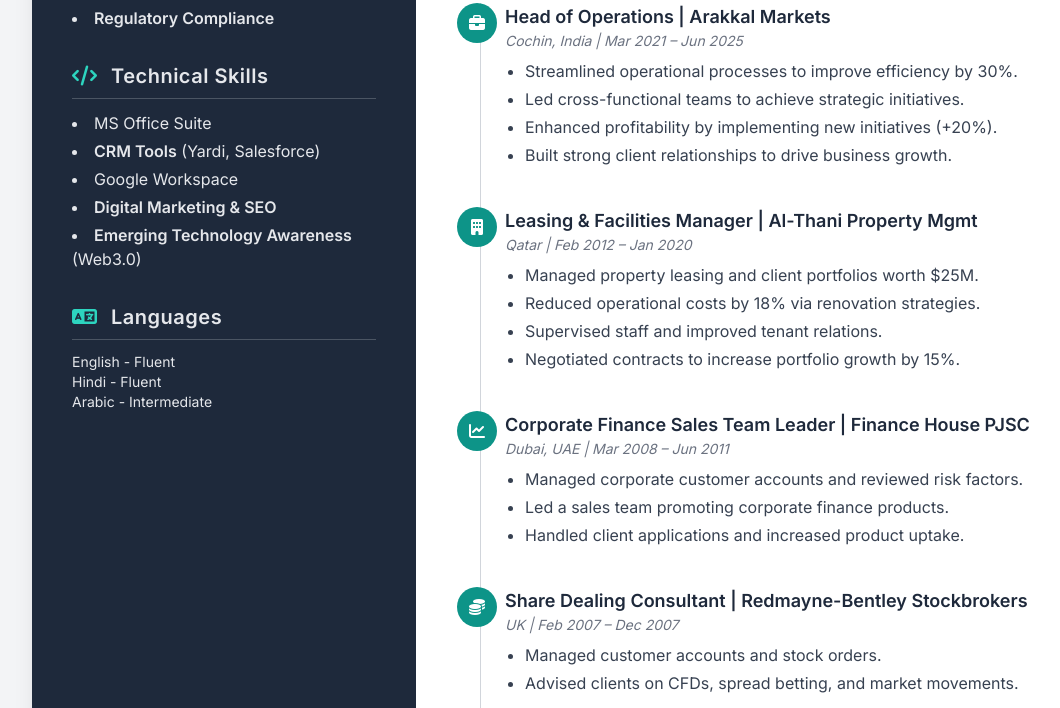
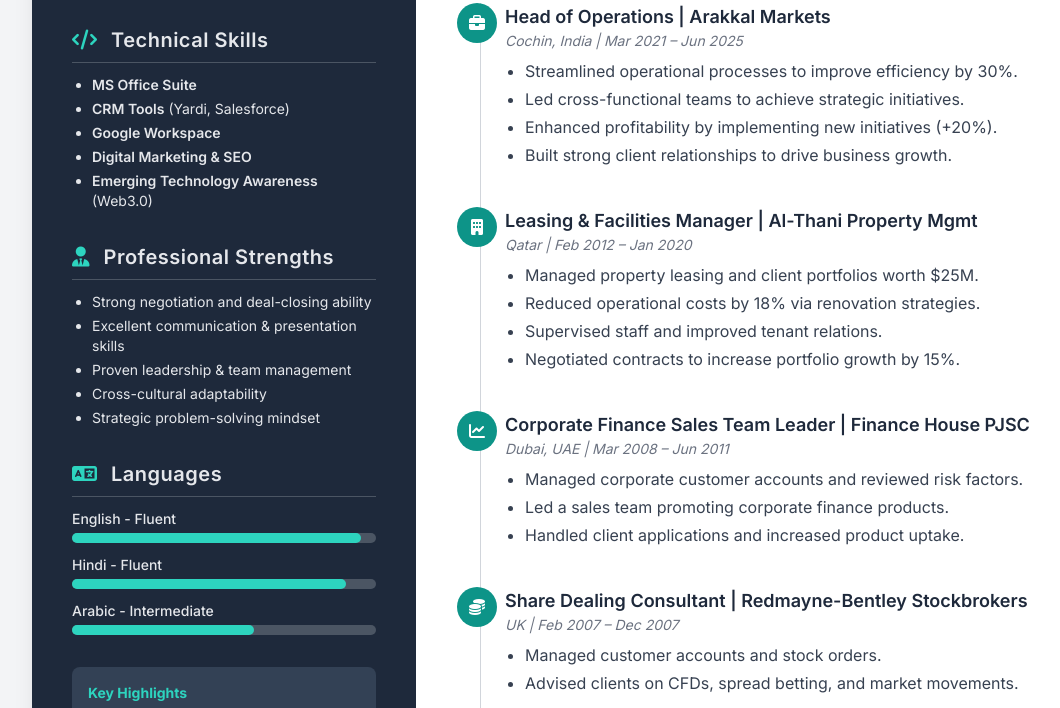
Before and after one commit to aryastra/Shefeek-Azeez-Resume, a plain HTML site: page index.html in a window 1280 px wide. Shown: the part 496-1204 px from the top of the page, without its empty margins (32-1092 px from the left). Drawn offline with nearby package versions, Linux system fonts and the light colour scheme.

Commit message:
Added progress bar

```diff
--- a/index.html
+++ b/index.html
@@ -36,7 +36,7 @@
                         <h2 class="text-xl font-semibold mb-3 tracking-wide border-b border-gray-600 pb-2">
                             <i class="fas fa-tools mr-2 text-teal-400"></i> Core Skills
                         </h2>
-                        <ul class="list-disc list-inside space-y-1">
+                        <ul class="list-disc list-inside space-y-1 text-sm">
                             <li><b style="font-weight: 600;">Property Management</b></li>
                             <li><b style="font-weight: 600;">Leasing & Tenant Relations</b></li>
                             <li><b style="font-weight: 600;">Client Relationship Management</b></li>
@@ -54,26 +54,58 @@
                         <h2 class="text-xl font-semibold mb-3 tracking-wide border-b border-gray-600 pb-2">
                             <i class="fas fa-code mr-2 text-teal-400"></i> Technical Skills
                         </h2>
-                        <ul class="list-disc list-inside space-y-1">
-                            <li>MS Office Suite</li>
+                        <ul class="list-disc list-outside ml-5 space-y-1 text-sm">
+                            <li><b style="font-weight: 600;">MS Office Suite</b></li>
                             <li><b style="font-weight: 600;">CRM Tools</b> (Yardi, Salesforce)</li>
-                            <li>Google Workspace</li>
+                            <li><b style="font-weight: 600;">Google Workspace</b></li>
                             <li><b style="font-weight: 600;">Digital Marketing & SEO</b></li>
                             <li><b style="font-weight: 600;">Emerging Technology Awareness</b> (Web3.0)</li>
                         </ul>
                     </div>
 
-                    <!-- Languages -->
+                    <!-- Professional Strengths -->
+<div class="mb-8">
+  <h2 class="text-xl font-semibold mb-3 tracking-wide border-b border-gray-600 pb-2">
+    <i class="fas fa-user-tie mr-2 text-teal-400"></i> Professional Strengths
+  </h2>
+  <ul class="list-disc list-outside ml-5 space-y-1 text-sm">
+    <li>Strong negotiation and deal-closing ability</li>
+    <li>Excellent communication & presentation skills</li>
+    <li>Proven leadership & team management</li>
+    <li>Cross-cultural adaptability</li>
+    <li>Strategic problem-solving mindset</li>
+  </ul>
+</div>
+                    <!-- Languages with Progress Bars -->
 <div class="mb-8">
   <h2 class="text-xl font-semibold mb-3 tracking-wide border-b border-gray-600 pb-2">
     <i class="fas fa-language mr-2 text-teal-400"></i> Languages
   </h2>
-                        <p class="text-sm">English - Fluent</p>
-                        <p class="text-sm">Hindi - Fluent</p>
-                        <p class="text-sm">Arabic - Intermediate</p>
+
+  <!-- English -->
+  <div class="mb-3">
+    <p class="text-sm font-medium text-gray-200 mb-1">English - Fluent</p>
+    <div class="w-full bg-gray-600 rounded-full h-2.5">
+      <div class="bg-teal-400 h-2.5 rounded-full" style="width: 95%"></div>
     </div>
   </div>
 
+  <!-- Hindi -->
+  <div class="mb-3">
+    <p class="text-sm font-medium text-gray-200 mb-1">Hindi - Fluent</p>
+    <div class="w-full bg-gray-600 rounded-full h-2.5">
+      <div class="bg-teal-400 h-2.5 rounded-full" style="width: 90%"></div>
+    </div>
+  </div>
+
+  <!-- Arabic -->
+  <div class="mb-3">
+    <p class="text-sm font-medium text-gray-200 mb-1">Arabic - Intermediate</p>
+    <div class="w-full bg-gray-600 rounded-full h-2.5">
+      <div class="bg-teal-400 h-2.5 rounded-full" style="width: 60%"></div>
+    </div>
+  </div>
+</div>
                 <!-- Key Highlights Section -->
                 <div class="text-sm bg-slate-700 p-4 rounded-lg mt-8">
                     <h3 class="font-bold text-teal-400 mb-2">Key Highlights</h3>
@@ -85,7 +117,7 @@
                     </ul>
                 </div>
             </div>
-
+        </div>
             <!-- Right Column -->
             <div class="p-8 md:p-10 w-full md:w-2/3">
                 <!-- Name & Title -->
```
Lines whose indentation alone changed are shown as unchanged.
